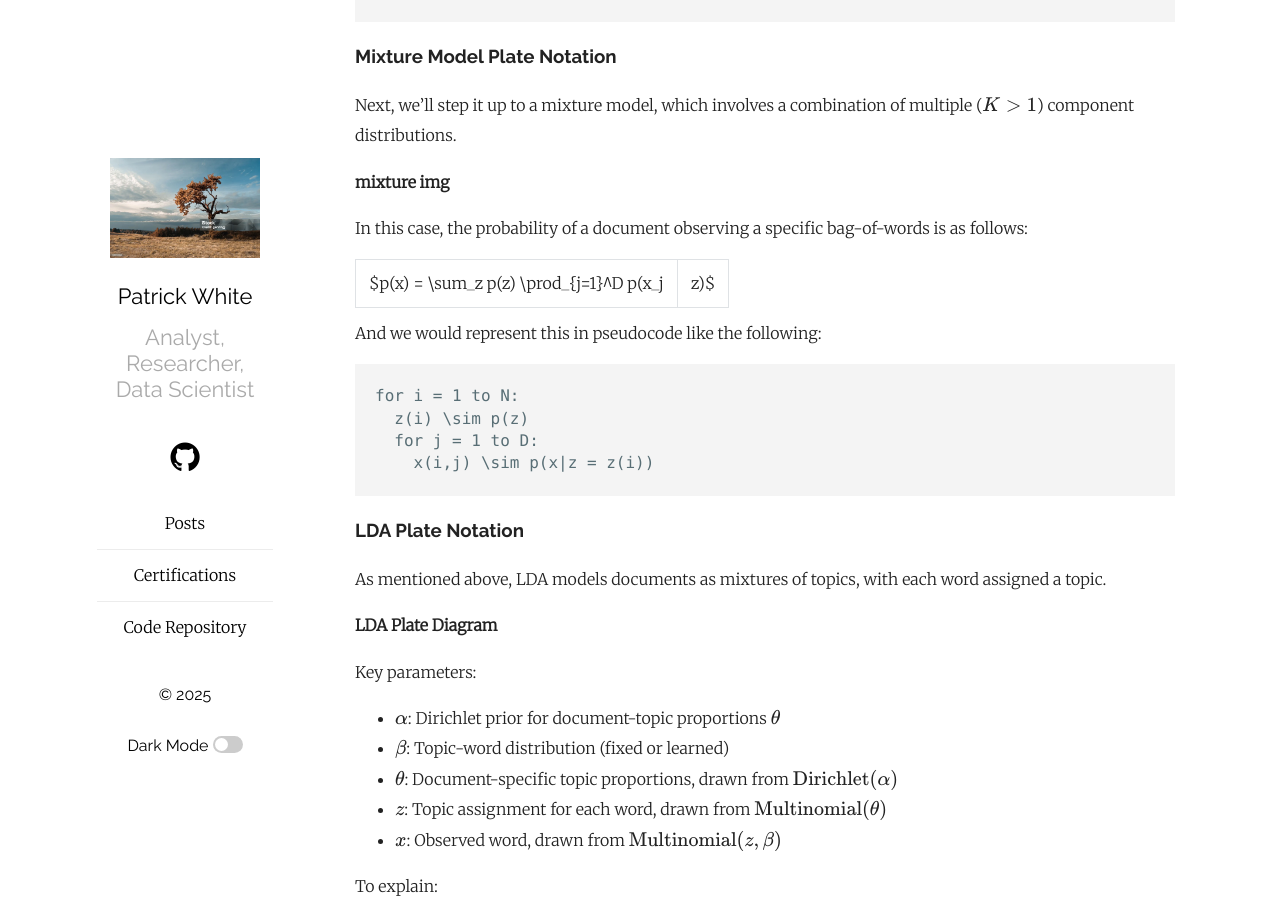
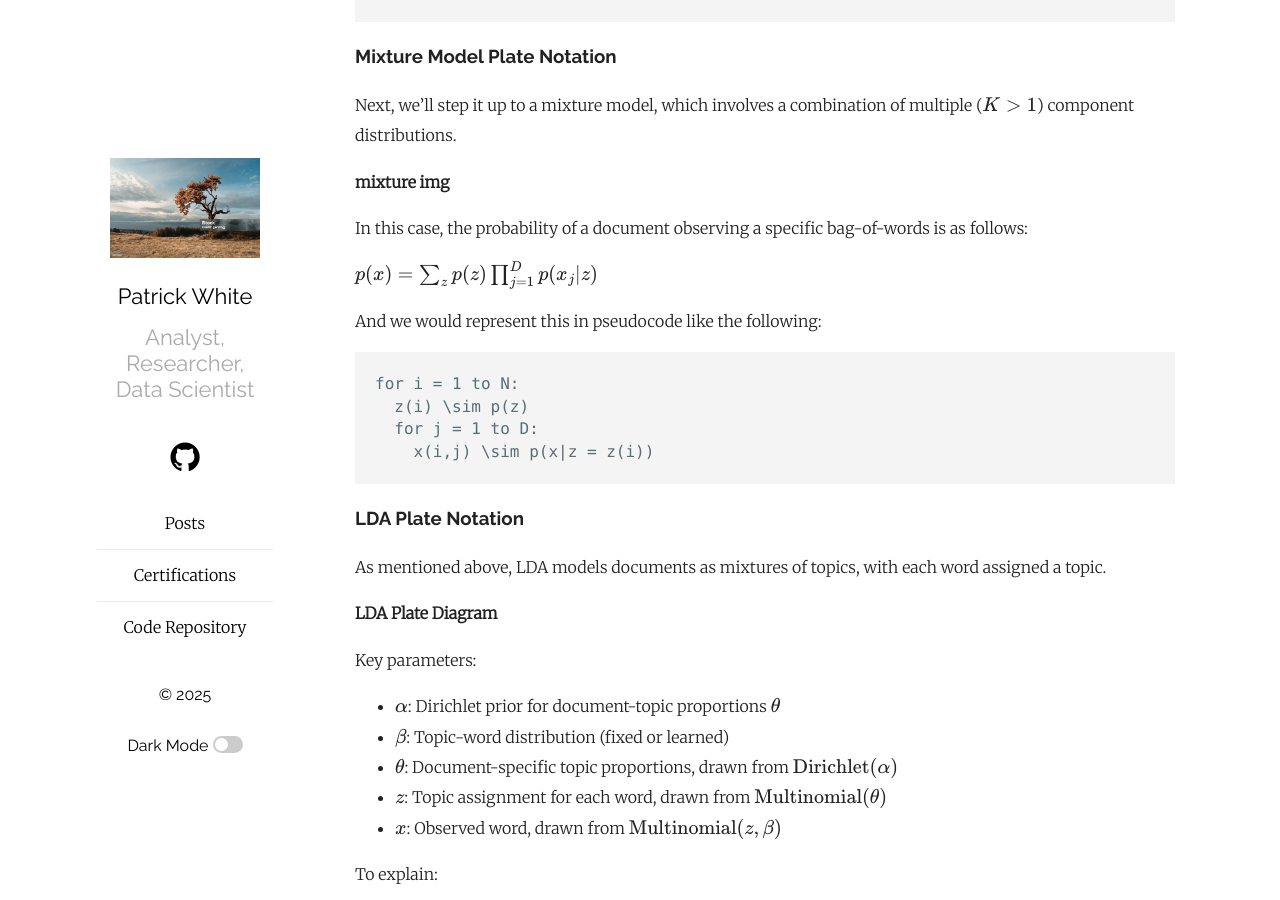
Before and after one commit to pw398/pw398.github.io, a Jekyll site: the page built from _posts/2025-07-06-Latent-Dirichlet-Aanlysis-I-The-Math-of-LDA.md, in a window 1280 px wide and 900 px high, scrolled down 3606 px. Built offline with Jekyll 4.4.1, drawn with Linux system fonts in a browser that asks for light colours; formulas are drawn with MathJax 3.

Commit message:
Add files via upload

```diff
--- a/_posts/2025-07-06-Latent-Dirichlet-Aanlysis-I-The-Math-of-LDA.md
+++ b/_posts/2025-07-06-Latent-Dirichlet-Aanlysis-I-The-Math-of-LDA.md
@@ -113,7 +113,7 @@ Next, we'll step it up to a mixture model, which involves a combination of multi
 
 In this case, the probability of a document observing a specific bag-of-words is as follows:
 
-$p(x) = \sum_z p(z) \prod_{j=1}^D p(x_j | z)$
+<p>$p(x) = \sum_z p(z) \prod_{j=1}^D p(x_j | z)$</p>
 
 And we would represent this in pseudocode like the following:
 
```
